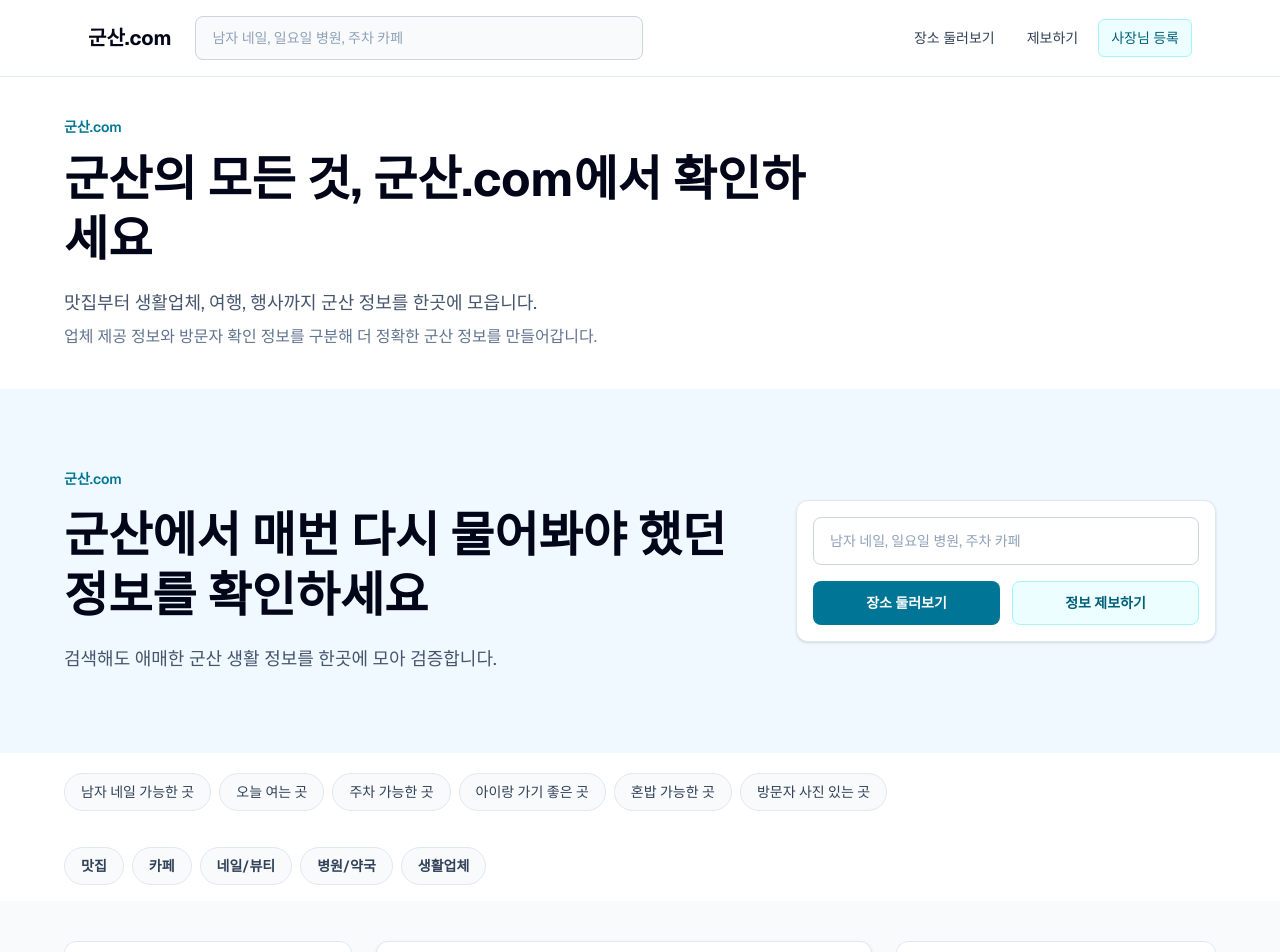
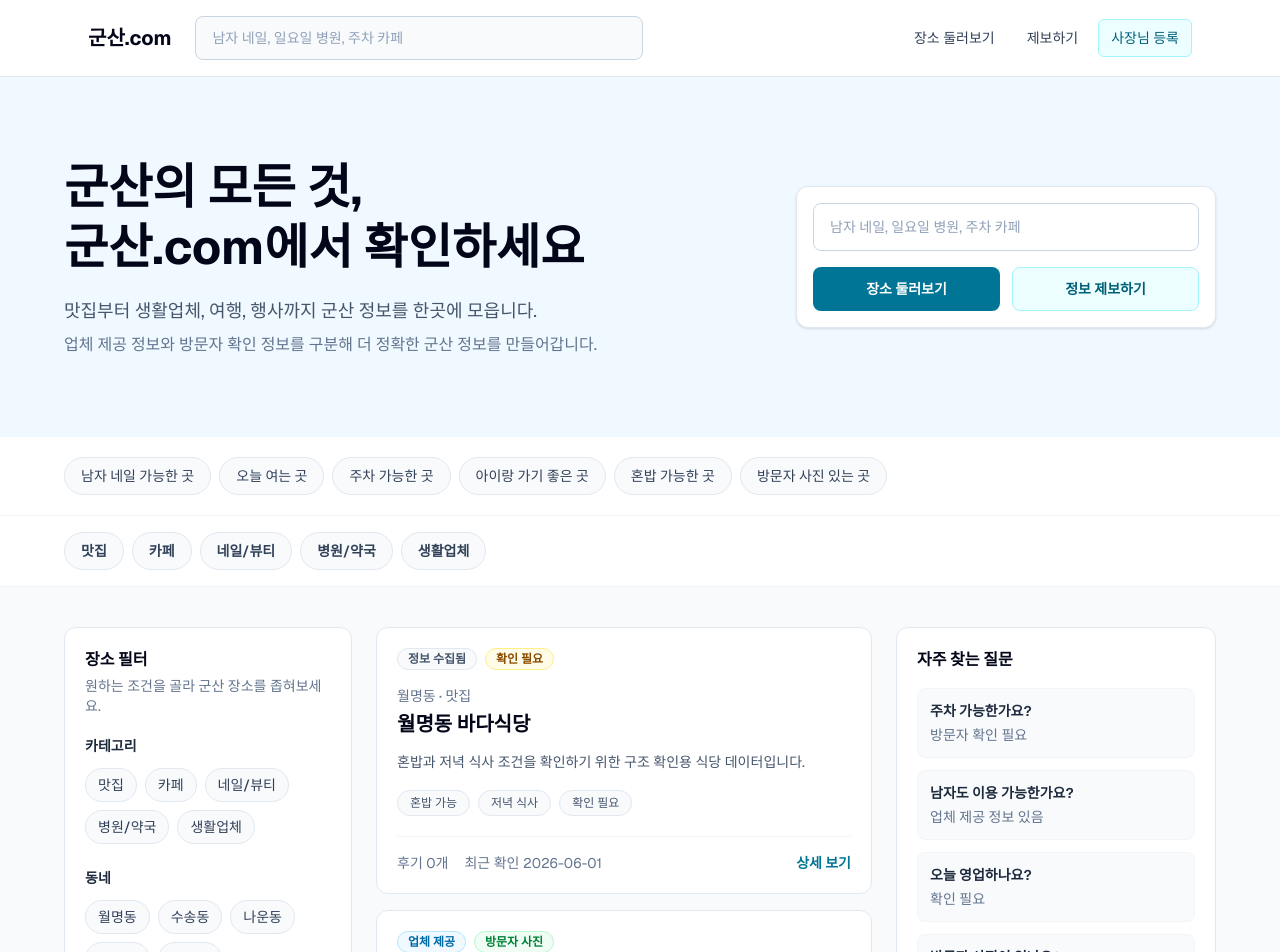
Before and after one commit to Aprasaks/gunsan-com, a Next.js app: page / in a window 1280 px wide. Shown: the top 952 px of the page. Built offline with nearby package versions, Linux system fonts and the light colour scheme.

Commit message:
전체 화면 점검과 메인 페이지 1차 정리 #24

```diff
--- a/app/page.tsx
+++ b/app/page.tsx
@@ -13,22 +13,6 @@ export default function Home() {
   return (
     <main className="min-h-screen bg-slate-50 text-slate-950">
       <Header />
-
-      <section className="bg-white px-5 py-10 sm:px-6">
-        <div className="mx-auto w-full max-w-6xl">
-          <p className="text-sm font-semibold text-cyan-700">군산.com</p>
-          <h1 className="mt-3 max-w-3xl text-3xl font-bold leading-tight text-slate-950 sm:text-5xl">
-            군산의 모든 것, 군산.com에서 확인하세요
-          </h1>
-          <p className="mt-5 max-w-2xl text-base leading-7 text-slate-600 sm:text-lg">
-            맛집부터 생활업체, 여행, 행사까지 군산 정보를 한곳에 모읍니다.
-          </p>
-          <p className="mt-2 max-w-2xl text-sm leading-6 text-slate-500 sm:text-base">
-            업체 제공 정보와 방문자 확인 정보를 구분해 더 정확한 군산 정보를
-            만들어갑니다.
-          </p>
-        </div>
-      </section>
 
       <SearchHero />
       <QuickQuestionChips />
--- a/components/CategoryTabs.tsx
+++ b/components/CategoryTabs.tsx
@@ -12,7 +12,7 @@ export default function CategoryTabs({
   onCategorySelect,
 }: CategoryTabsProps) {
   return (
-    <section className="bg-white px-5 py-4 sm:px-6">
+    <section className="border-b border-slate-100 bg-white px-5 py-4 sm:px-6">
       <div className="mx-auto w-full max-w-6xl">
         <div
           className="flex gap-2 overflow-x-auto pb-1 sm:flex-wrap sm:overflow-visible sm:pb-0"
--- a/components/PlaceCard.tsx
+++ b/components/PlaceCard.tsx
@@ -9,7 +9,7 @@ type PlaceCardProps = {
 
 export default function PlaceCard({ place }: PlaceCardProps) {
   return (
-    <article className="rounded-xl border border-slate-200 bg-white p-5 shadow-sm transition hover:border-cyan-200">
+    <article className="rounded-xl border border-slate-200 bg-white p-5 transition hover:border-cyan-200">
       <div className="flex flex-wrap gap-2">
         {place.statuses.map((status) => (
           <StatusBadge key={status} status={status} />
@@ -30,7 +30,7 @@ export default function PlaceCard({ place }: PlaceCardProps) {
         {place.tags.map((tag) => (
           <span
             key={tag}
-            className="rounded-full bg-slate-50 px-3 py-1 text-xs font-medium text-slate-600"
+            className="rounded-full border border-slate-200 bg-slate-50 px-3 py-1 text-xs font-medium text-slate-600"
           >
             {tag}
           </span>
--- a/components/QuickQuestionChips.tsx
+++ b/components/QuickQuestionChips.tsx
@@ -9,7 +9,7 @@ const quickQuestions = [
 
 export default function QuickQuestionChips() {
   return (
-    <section className="bg-white px-5 py-5 sm:px-6">
+    <section className="border-b border-slate-100 bg-white px-5 py-5 sm:px-6">
       <div className="mx-auto w-full max-w-6xl">
         <div className="flex gap-2 overflow-x-auto pb-1 sm:flex-wrap sm:overflow-visible sm:pb-0">
           {quickQuestions.map((question) => (
--- a/components/SearchHero.tsx
+++ b/components/SearchHero.tsx
@@ -5,12 +5,16 @@ export default function SearchHero() {
     <section className="bg-sky-50 px-5 py-14 sm:px-6 lg:py-20">
       <div className="mx-auto grid w-full max-w-6xl gap-8 lg:grid-cols-[1fr_420px] lg:items-center">
         <div>
-          <p className="mb-4 text-sm font-semibold text-cyan-700">군산.com</p>
           <h1 className="max-w-3xl text-3xl font-bold leading-tight text-slate-950 sm:text-5xl">
-            군산에서 매번 다시 물어봐야 했던 정보를 확인하세요
+            군산의 모든 것,
+            <br className="hidden sm:block" /> 군산.com에서 확인하세요
           </h1>
           <p className="mt-5 max-w-2xl text-base leading-7 text-slate-600 sm:text-lg">
-            검색해도 애매한 군산 생활 정보를 한곳에 모아 검증합니다.
+            맛집부터 생활업체, 여행, 행사까지 군산 정보를 한곳에 모읍니다.
+          </p>
+          <p className="mt-2 max-w-2xl text-sm leading-6 text-slate-500 sm:text-base">
+            업체 제공 정보와 방문자 확인 정보를 구분해 더 정확한 군산 정보를
+            만들어갑니다.
           </p>
         </div>
 
```
